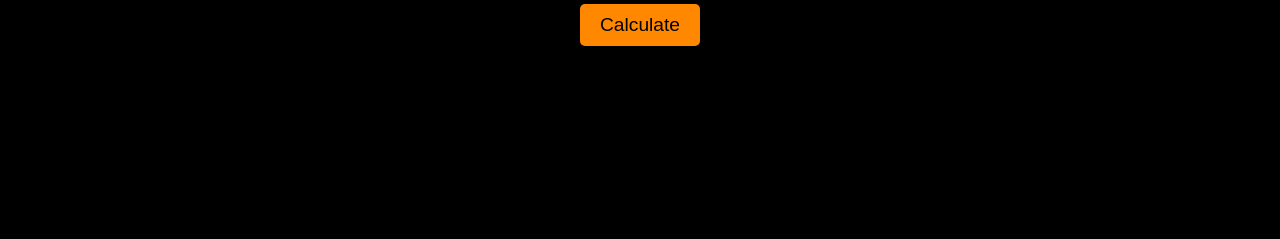
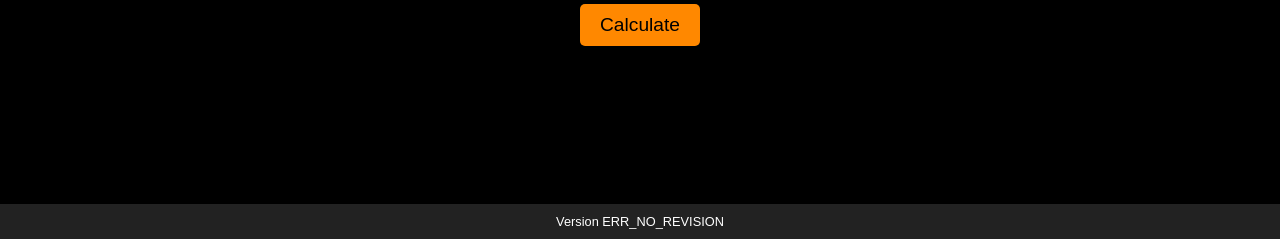
Before and after one commit to snowsune/size-diff, a Flask app: page / in a window 1280 px wide. Shown: the part 561-800 px from the top of the page. Run offline with Flask 3, Linux system fonts and the light colour scheme.

Commit message:
Add boilerplate for .png files and version info

```diff
--- a/app/__init__.py
+++ b/app/__init__.py
@@ -96,6 +96,7 @@ def index():
         selected_species=selected_species,
         anthro_height=anthro_height,
         calculated_heights=calculated_heights,
+        version=os.getenv("GIT_COMMIT", "ERR_NO_REVISION"),
     )
 
 
--- a/app/static/css/styles.css
+++ b/app/static/css/styles.css
@@ -99,3 +99,17 @@ button:hover {
 .species-image p {
   margin-top: 10px;
 }
+
+/* Footer styles */
+footer {
+  position: fixed;
+  bottom: 0;
+  width: 100%;
+  text-align: center;
+  font-size: 0.8em;
+  background-color: #222;
+  color: #fff;
+  padding: 10px 0;
+  z-index: 10;
+  box-shadow: 0 -1px 5px rgba(0, 0, 0, 0.5);
+}
--- a/app/templates/index.html
+++ b/app/templates/index.html
@@ -67,6 +67,10 @@
         </div>
         {% endif %}
     </div>
+
+    <footer>
+        Version {{ version }}
+    </footer>
 </body>
 
 </html>
```
Also changed, not shown: app/species_data/arctic_fox.yaml (+12 -8 lines), app/species_data/red_wolf.yaml (+12 -8 lines), app/species_data/f_fox.png (added), app/species_data/m_fox.png (added), app/species_data/m_wolf.png (added).
